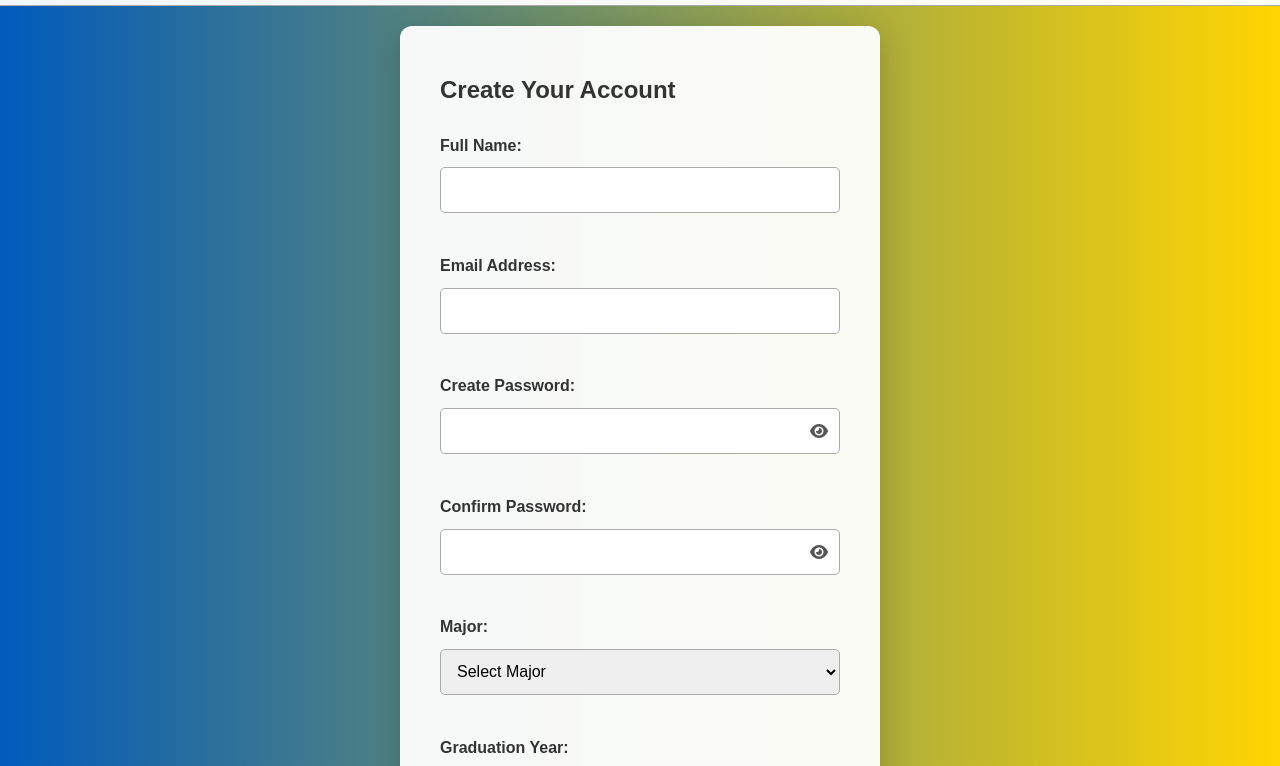
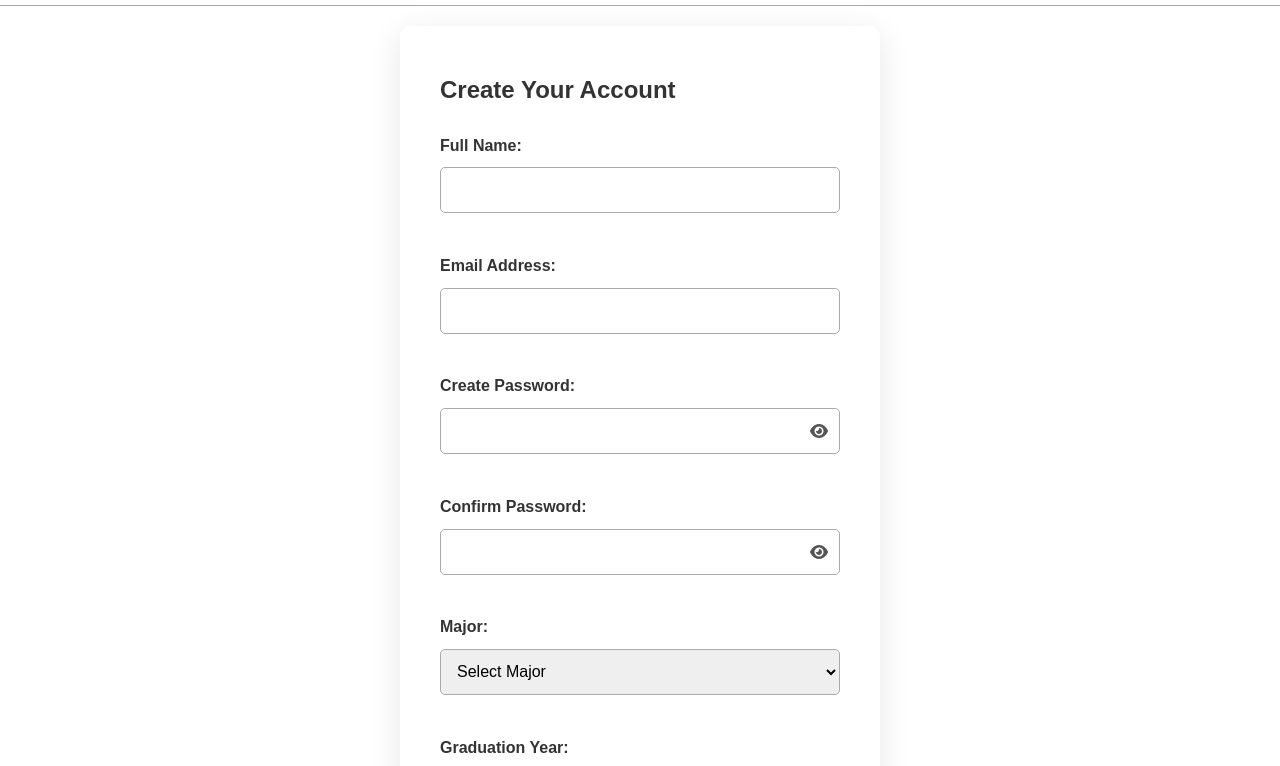
Before and after one commit to So1776/b2, a website: page signup.html in a window 1280 px wide. Shown: the part 57-823 px from the top of the page. Drawn offline with Linux system fonts and the light colour scheme.

Commit message:
signup.html

```diff
--- a/signup.html
+++ b/signup.html
@@ -11,8 +11,7 @@
     body {
       margin: 0;
       font-family: Arial, sans-serif;
-      /* Gradient: 90deg, blue to yellow */
-      background: linear-gradient(90deg, #005bbb 0%, #ffd500 100%);
+      background: #ffffff;
       background-attachment: fixed;
       min-height: 100vh;
       color: #333;
@@ -24,7 +23,7 @@
       border-bottom: 1px solid #aaa;
       backdrop-filter: blur(10px);
       display: flex;
-      justify-content: space-between;  /* left and right */
+      justify-content: space-between;
       align-items: center;
       color: #666666;
       font-weight: bold;
@@ -56,7 +55,7 @@
       background: rgba(255, 255, 255, 0.95);
       padding: 30px 40px;
       border-radius: 12px;
-      box-shadow: 0 8px 32px rgba(0,0,0,0.2);
+      box-shadow: 0 8px 32px rgba(0,0,0,0.1);
       backdrop-filter: blur(10px);
       width: 100%;
       max-width: 400px;
```
